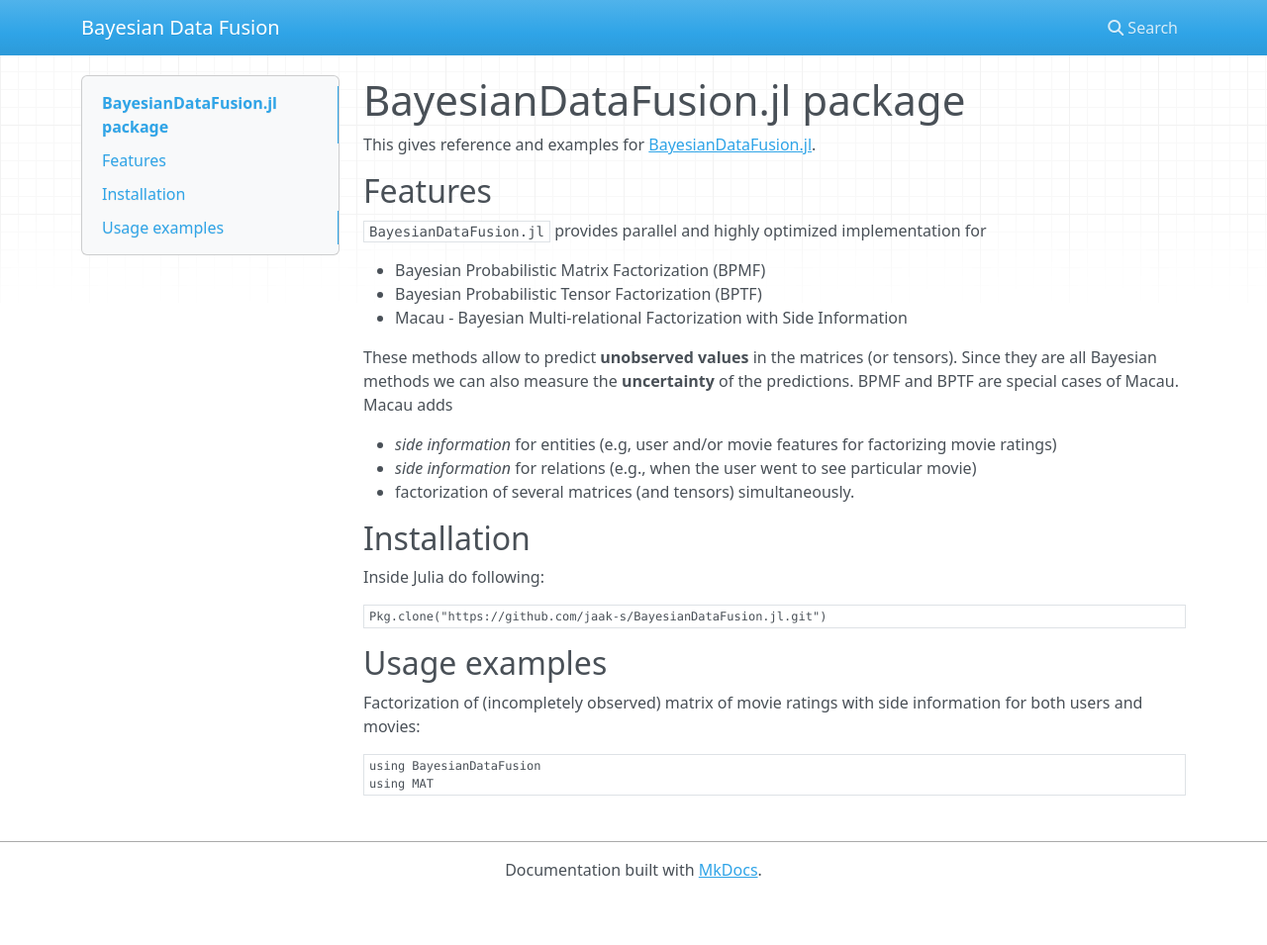
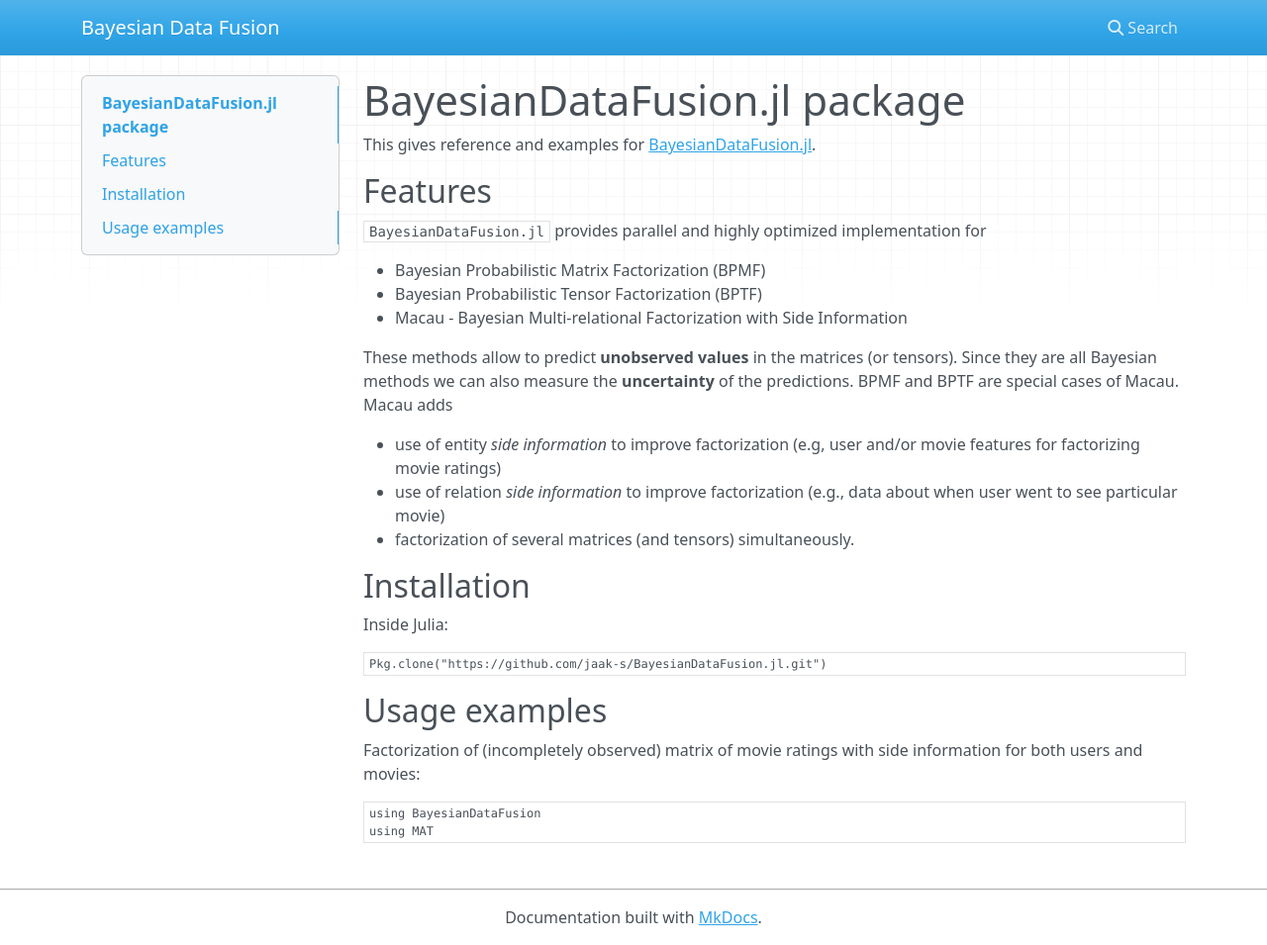
Before and after one commit to jaak-s/BayesianDataFusion.jl, an MkDocs documentation site: the page built from docs/index.md, in a window 1280 px wide and 955 px high. Shown: the whole window at 99% size. Built offline with MkDocs 1.6.1, drawn with Linux system fonts in a browser that asks for light colours; nearby versions of some CDN libraries.

Commit message:
some additional data

````diff
--- a/docs/index.md
+++ b/docs/index.md
@@ -11,12 +11,12 @@
 
 These methods allow to predict **unobserved values** in the matrices (or tensors). Since they are all Bayesian methods we can also measure the **uncertainty** of the predictions. BPMF and BPTF are special cases of Macau. Macau adds
 
-*  *side information* for entities (e.g, user and/or movie features for factorizing movie ratings)
-*  *side information* for relations (e.g., when the user went to see particular movie)
+*  use of entity *side information* to improve factorization (e.g, user and/or movie features for factorizing movie ratings)
+*  use of relation *side information* to improve factorization  (e.g., data about when user went to see particular movie)
 *  factorization of several matrices (and tensors) simultaneously.
 
 ## Installation
-Inside Julia do following:
+Inside Julia:
 ```julia
 Pkg.clone("https://github.com/jaak-s/BayesianDataFusion.jl.git")
 ```
````
